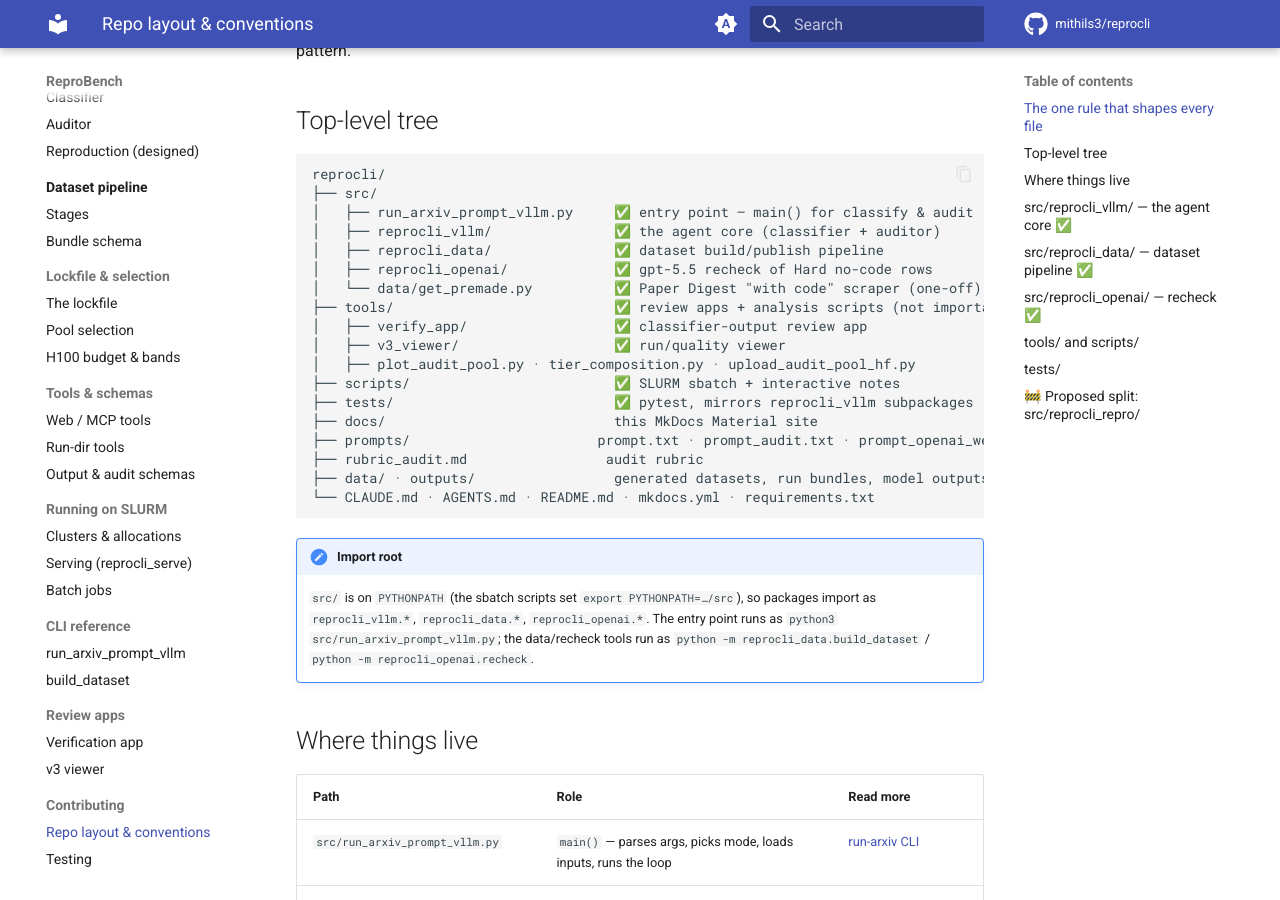
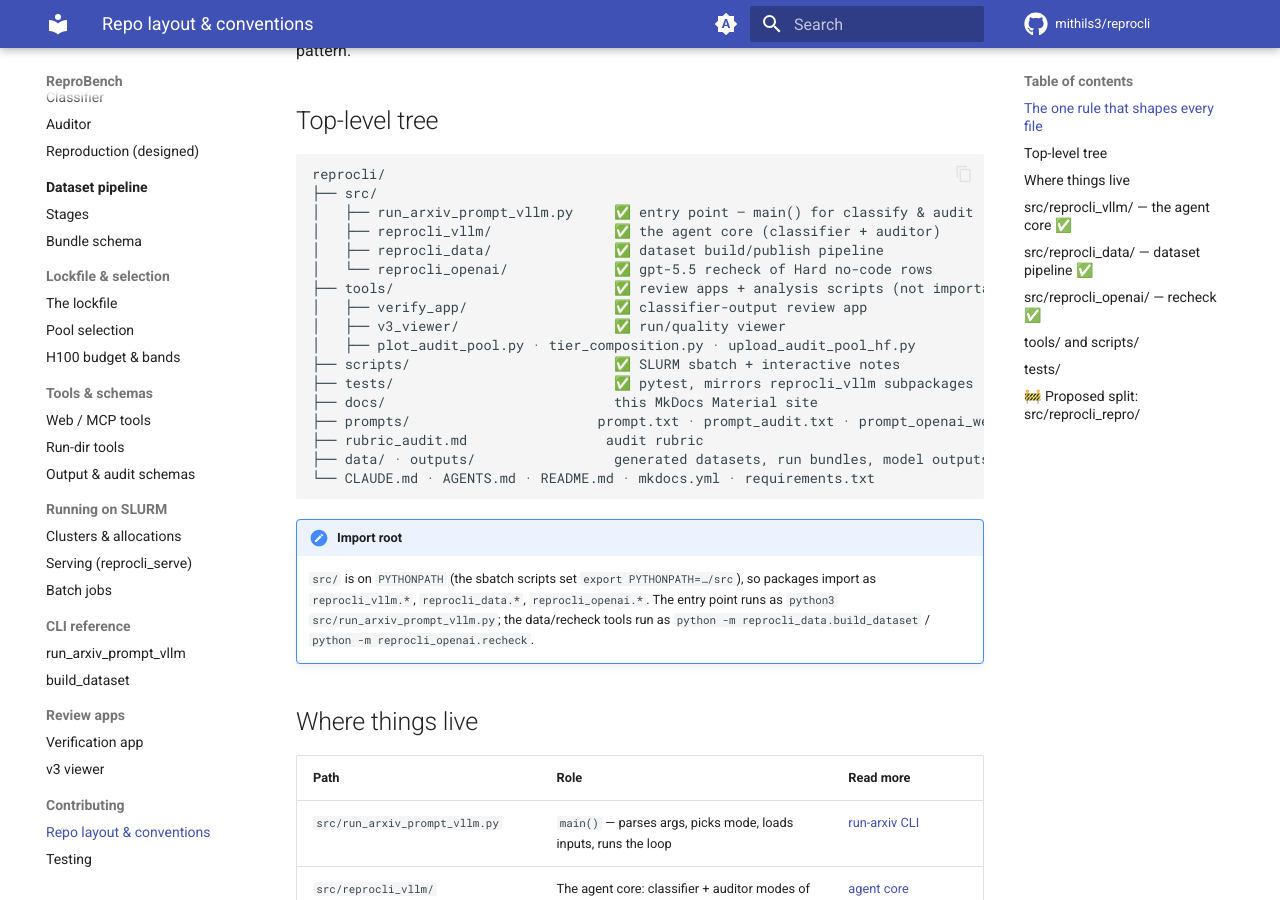
Before and after one commit to mithils3/reprocli, an MkDocs documentation site: the page built from docs/contributing/layout.md, in a window 1280 px wide and 900 px high, scrolled down 658 px. Built offline with MkDocs 1.6.1 and Material for MkDocs 9.7.7, drawn with Linux system fonts in a browser that asks for light colours; comment, search, counter and statistics services are not loaded.

Commit message:
refactor(kill): K1 src/data/get_premade.py — zero importers, superseded by pipeline index stage (was gitignored/untracked, never actually in git)
Co-Authored-By: Claude Fable 5 <noreply@anthropic.com>

```diff
--- a/docs/contributing/layout.md
+++ b/docs/contributing/layout.md
@@ -21,8 +21,7 @@ reprocli/
 │   ├── run_arxiv_prompt_vllm.py     ✅ entry point — main() for classify & audit
 │   ├── reprocli_vllm/               ✅ the agent core (classifier + auditor)
 │   ├── reprocli_data/               ✅ dataset build/publish pipeline
-│   ├── reprocli_openai/             ✅ gpt-5.5 recheck of Hard no-code rows
-│   └── data/get_premade.py          ✅ Paper Digest "with code" scraper (one-off)
+│   └── reprocli_openai/             ✅ gpt-5.5 recheck of Hard no-code rows
 ├── tools/                           ✅ review apps + analysis scripts (not importable pkg)
 │   ├── verify_app/                  ✅ classifier-output review app
 │   ├── v3_viewer/                   ✅ run/quality viewer
```
